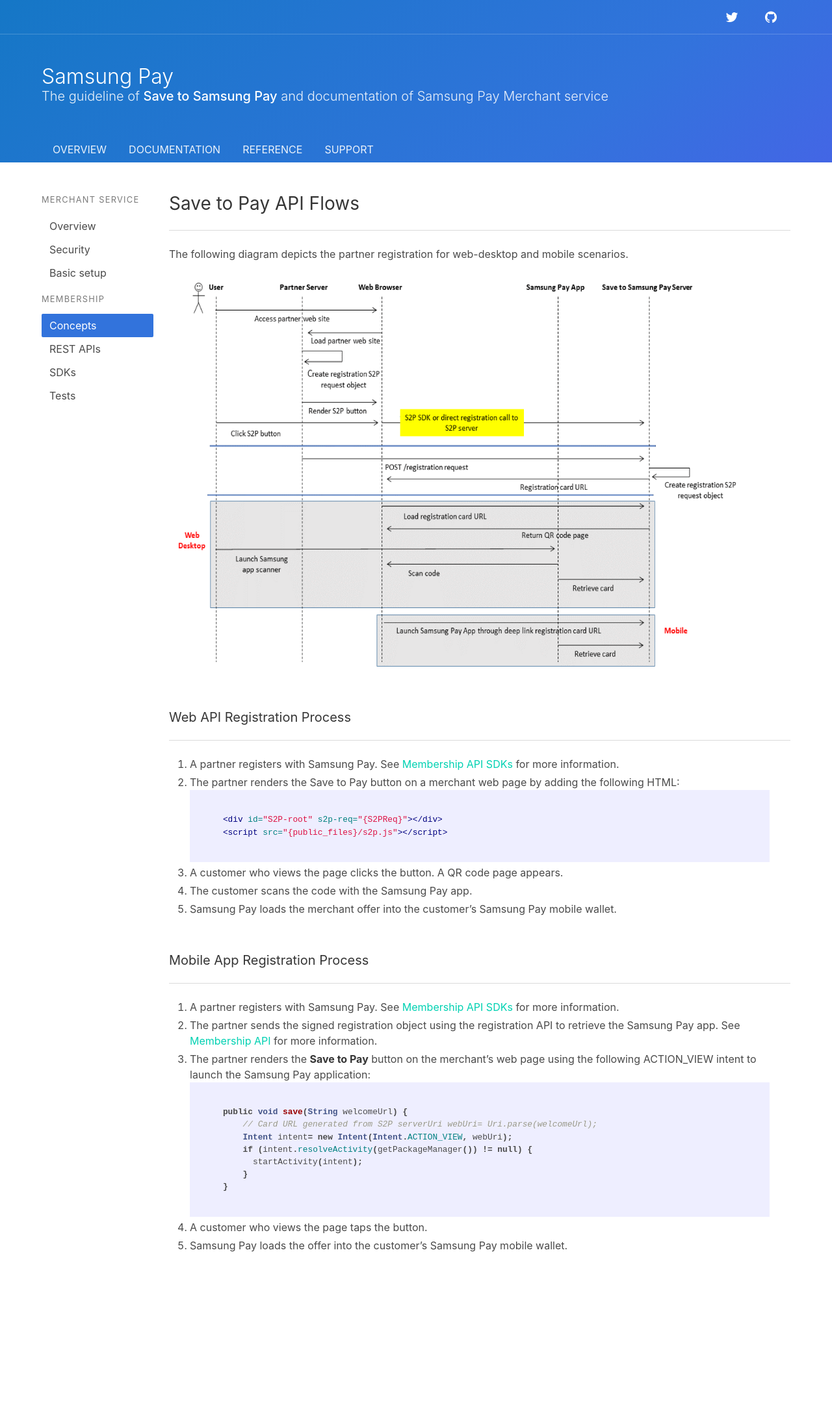
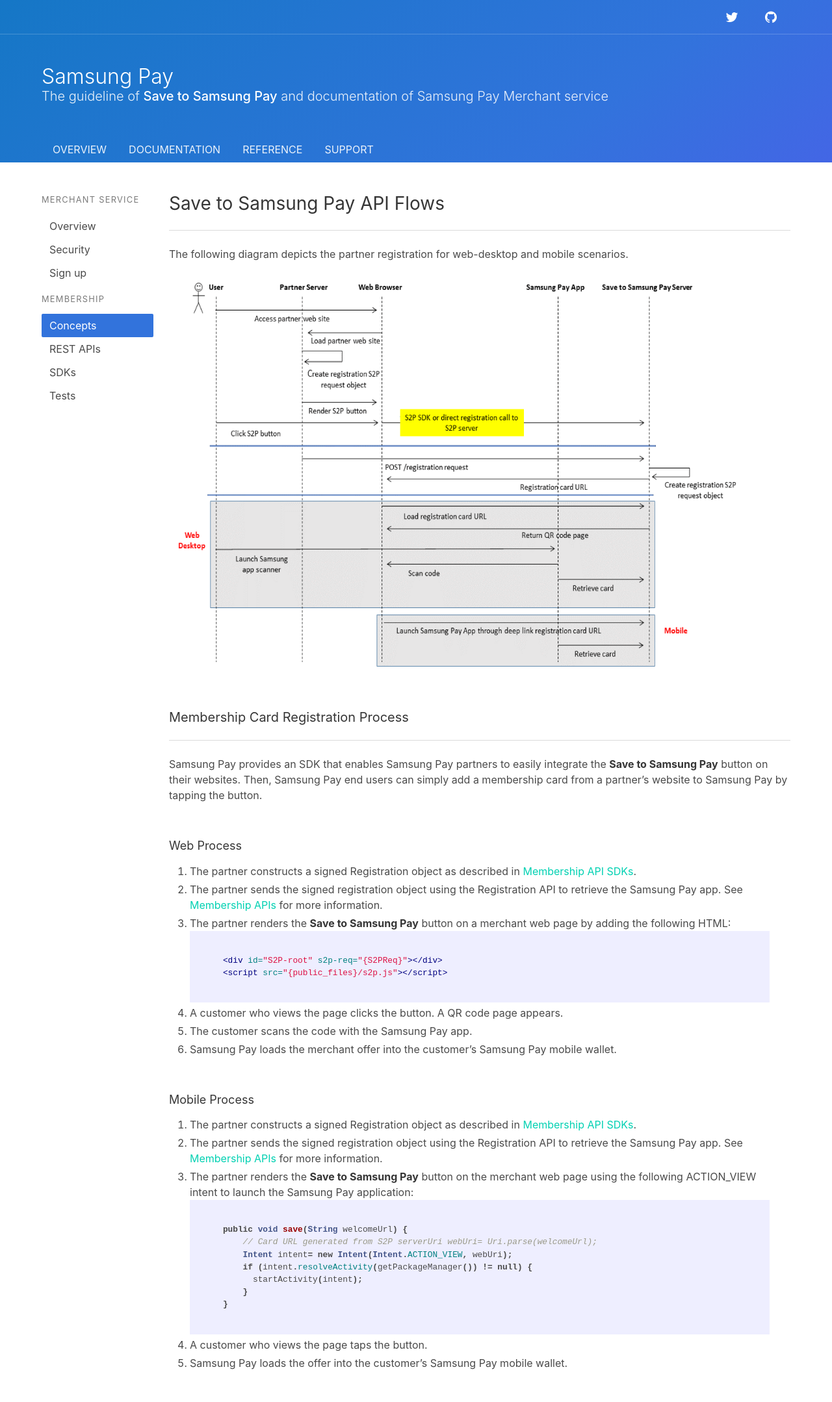
Before and after one commit to samsung-pay/sapi-doc, a Jekyll site: the page built from document/membership/concepts.md, in a window 1280 px wide. Shown: the whole page at 65% size. Built offline with Jekyll 4.4.1, drawn with Linux system fonts in a browser that asks for light colours; before the commit the page ends 1977 px from its top, so only the background shows below that.

Commit message:
Updated regarding latest doc from Mark

````diff
--- a/_includes/document/side_nav.html
+++ b/_includes/document/side_nav.html
@@ -10,7 +10,7 @@
       <a href="{{ "/document/merchantservice/security" | relative_url }}" {% if pUri == 'document/merchantservice/security' %}class="is-active"{% endif %} >Security</a>
     </li>
     <li>
-      <a href="{{ "/document/merchantservice/basic-setup" | relative_url }}" {% if pUri == 'document/merchantservice/basic-setup' %}class="is-active"{% endif %} >Basic setup</a>
+      <a href="{{ "/document/merchantservice/sign-up" | relative_url }}" {% if pUri == 'document/merchantservice/sign-up' %}class="is-active"{% endif %} >Sign up</a>
     </li>
   </ul>
   <p class="menu-label">
--- a/assets/css/style.css
+++ b/assets/css/style.css
@@ -3,7 +3,7 @@ section.hero div.hero-head header.nav div.nav-right.nav-menu span.nav-item a.but
 }
 
 table.components_desc thead th.components_name {
-  width: 250px;
+  min-width: 270px;
 }
 
 /*
--- a/document/membership/concepts.md
+++ b/document/membership/concepts.md
@@ -4,37 +4,35 @@ title: Memebership Concepts
 uri: document/membership/concepts
 ---
 
-## Save to Pay API Flows
+## Save to Samsung Pay API Flows
 ---
 The following diagram depicts the partner registration for web-desktop and mobile scenarios.
 
 ![Save to Samsung Pay API workflows]({{ "/assets/images/s2p_api_workflows.png" | relative_url }})
 
 <br>
-#### Web API Registration Process
+#### Membership Card Registration Process
 ---
-1. A partner registers with Samsung Pay. See [Membership API SDKs][Membership API SDKs page] for more information.
+Samsung Pay provides an SDK that enables Samsung Pay partners to easily integrate the **Save to Samsung Pay** button on their websites. Then, Samsung Pay end users can simply add a membership card from a partner’s website to Samsung Pay by tapping the button.
 
-2. The partner renders the Save to Pay button on a merchant web page by adding the following HTML:
+<br>
+##### Web Process
+1. The partner constructs a signed Registration object as described in [Membership API SDKs][Membership API SDKs page].
+2. The partner sends the signed registration object using the Registration API to retrieve the Samsung Pay app. See [Membership APIs][Membership API page] for more information.
+3. The partner renders the **Save to Samsung Pay** button on a merchant web page by adding the following HTML:
     ```html
     <div id="S2P-root" s2p-req="{S2PReq}"></div>
     <script src="{public_files}/s2p.js"></script>
     ```
-
-3. A customer who views the page clicks the button. A QR code page appears.
-
-4. The customer scans the code with the Samsung Pay app.
-
-5. Samsung Pay loads the merchant offer into the customer’s Samsung Pay mobile wallet.
+4. A customer who views the page clicks the button. A QR code page appears.
+5. The customer scans the code with the Samsung Pay app.
+6. Samsung Pay loads the merchant offer into the customer’s Samsung Pay mobile wallet.
 
 <br>
-#### Mobile App Registration Process
----
-1. A partner registers with Samsung Pay. See [Membership API SDKs][Membership API SDKs page] for more information.
-
-2. The partner sends the signed registration object using the registration API to retrieve the Samsung Pay app. See [Membership API][Membership API page] for more information.
-
-3. The partner renders the **Save to Pay** button on the merchant’s web page using the following ACTION_VIEW intent to launch the Samsung Pay application:
+##### Mobile Process
+1. The partner constructs a signed Registration object as described in [Membership API SDKs][Membership API SDKs page].
+2. The partner sends the signed registration object using the Registration API to retrieve the Samsung Pay app. See [Membership APIs][Membership API page] for more information.
+3. The partner renders the **Save to Samsung Pay** button on the merchant web page using the following ACTION_VIEW intent to launch the Samsung Pay application:
     ```java
     public void save(String welcomeUrl) {
         // Card URL generated from S2P serverUri webUri= Uri.parse(welcomeUrl);
@@ -44,12 +42,8 @@ The following diagram depicts the partner registration for web-desktop and mobil
         }
     }
     ```
-
 4. A customer who views the page taps the button.
-
 5. Samsung Pay loads the offer into the customer’s Samsung Pay mobile wallet.
-
-
 
 [Membership API page]: https://samsung-pay.github.io/sapi-doc/membership/api
 [Membership API SDKs page]: https://samsung-pay.github.io/sapi-doc/membership/sdks
````
Also changed, not shown: document/merchantservice/basic-setup.md (deleted, +0 -25 lines), document/merchantservice/overview.md (+25 -18 lines), document/merchantservice/sign-up.md (added, +10 -0 lines), support/terms.md (+1 -1 lines), assets/images/components.jpg (added), assets/images/components.png (deleted), 2 other files.
